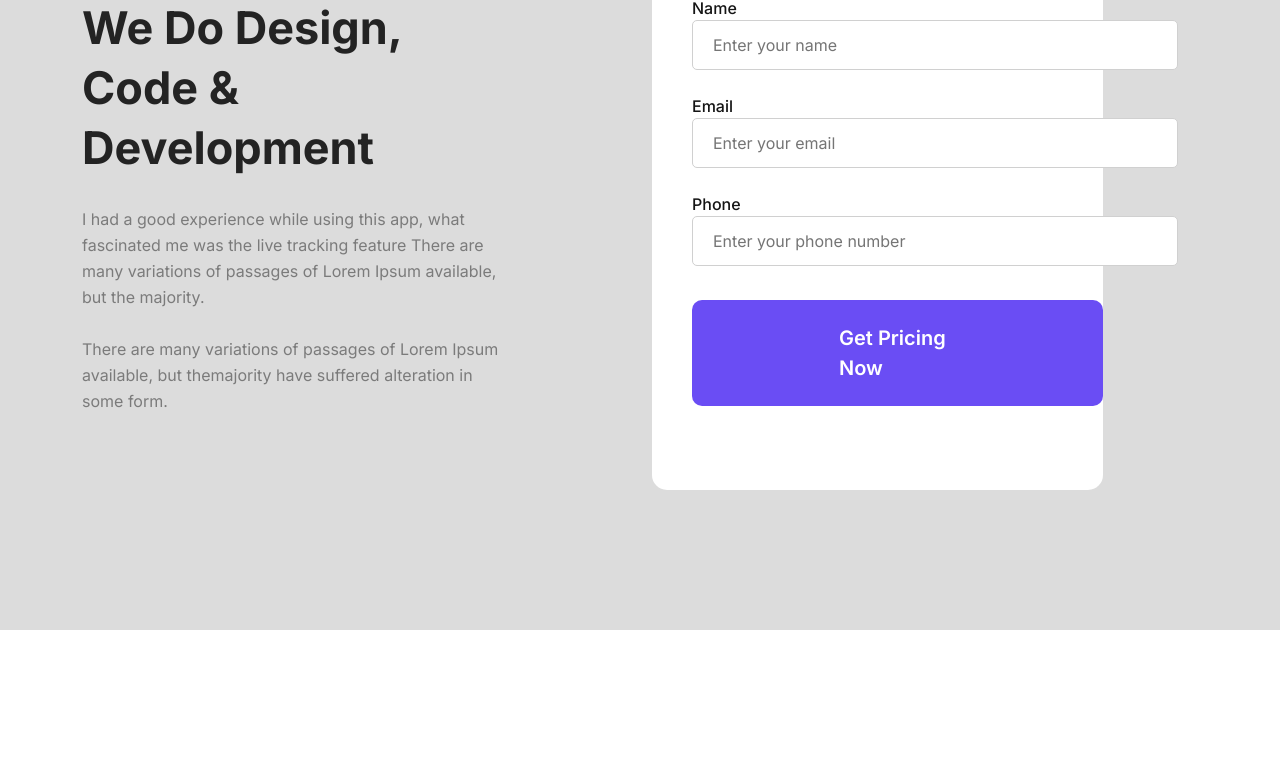
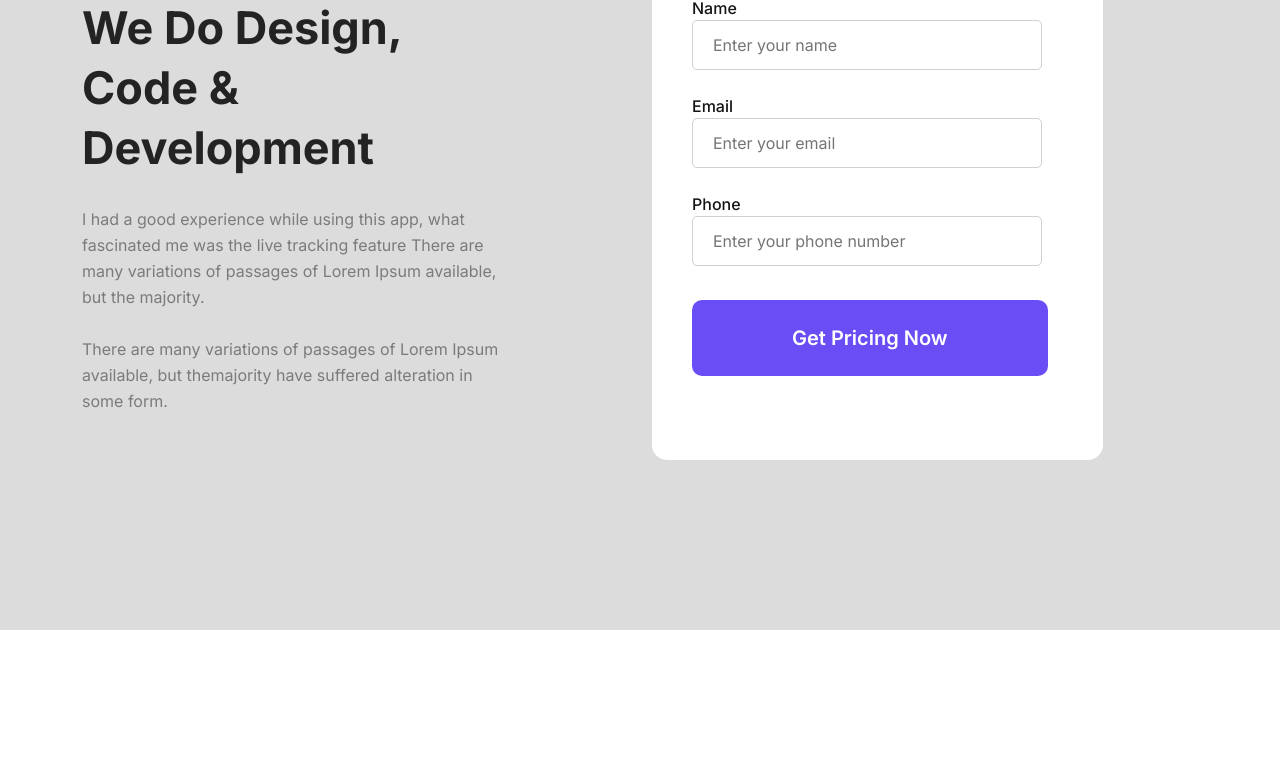
Before and after one commit to akmniazulalam/Agence, a plain HTML site: page index.html in a window 1280 px wide. Shown: the part 6301-7078 px from the top of the page. Drawn offline with Linux system fonts and the light colour scheme.

Commit message:
form changed

```diff
--- a/css/style.css
+++ b/css/style.css
@@ -390,9 +390,10 @@ a {
     font-size: 20px;
     font-weight: 600;
     color: #ffffff;
-    padding: 23px 147px;
+    padding: 23px 100px;
     margin-top: 10px;
     margin-left: 40px;
+    margin-right: 40px;
 }
 .texts{
     font-family: "Inter", sans-serif;
@@ -408,6 +409,7 @@ form{
 input{
     padding-left: 20px;
     height: 50px;
+    width: 350px;
 }
 #footer{
     margin-top: 150px;
--- a/index.html
+++ b/index.html
@@ -380,13 +380,13 @@
                         <div class="form">
                             <form action="#" method="post" class="texts">
                                 Name <br>
-                                <input type="text" size="43px" placeholder="Enter your name"
+                                <input type="text"  placeholder="Enter your name"
                                     style="border: 1px solid #D0D0D0; border-radius: 5px;"> <br> <br>
                                 Email <br>
-                                <input type="email" size="43px" placeholder="Enter your email"
+                                <input type="email"  placeholder="Enter your email"
                                     style="border: 1px solid #D0D0D0; border-radius: 5px;"> <br> <br>
                                 Phone <br>
-                                <input type="text" size="43px" placeholder="Enter your phone number"
+                                <input type="text"  placeholder="Enter your phone number"
                                     style="border: 1px solid #D0D0D0; border-radius: 5px; "> <br> <br>
                             </form>
                         </div>
```
